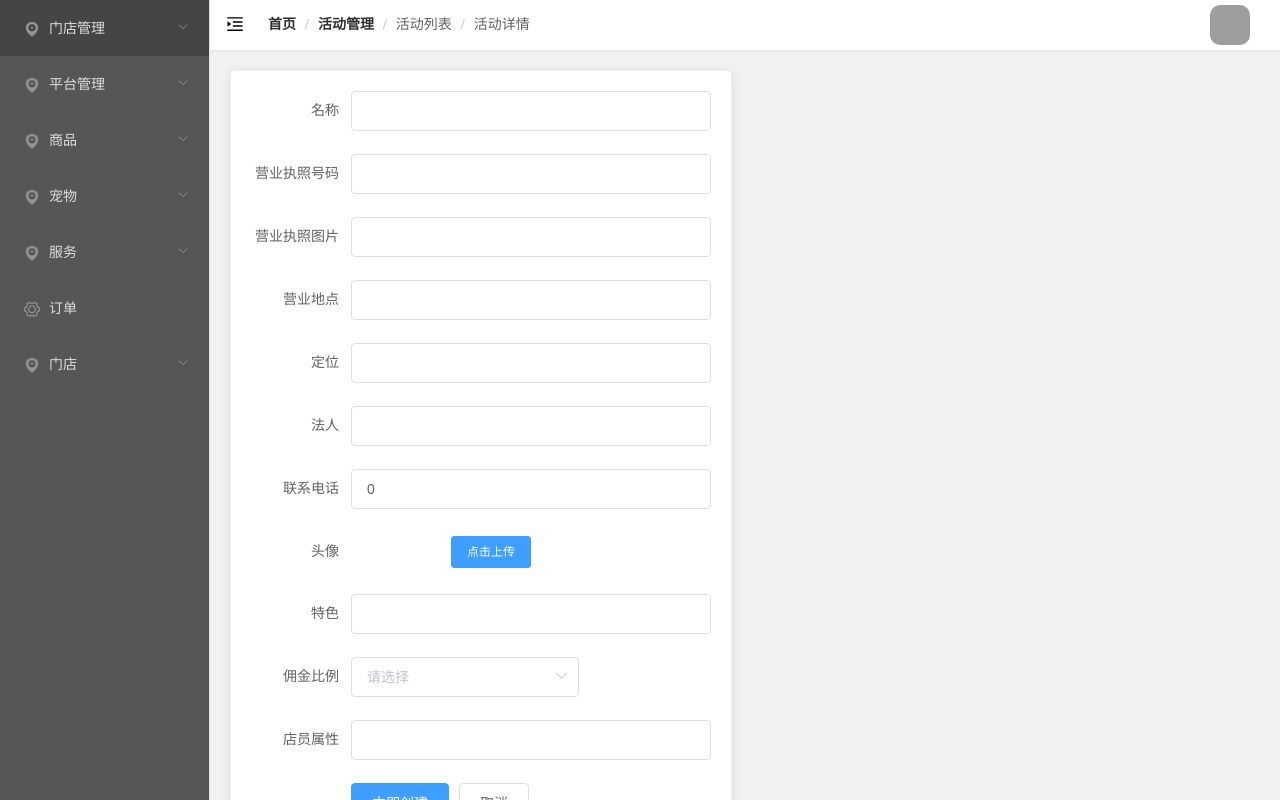
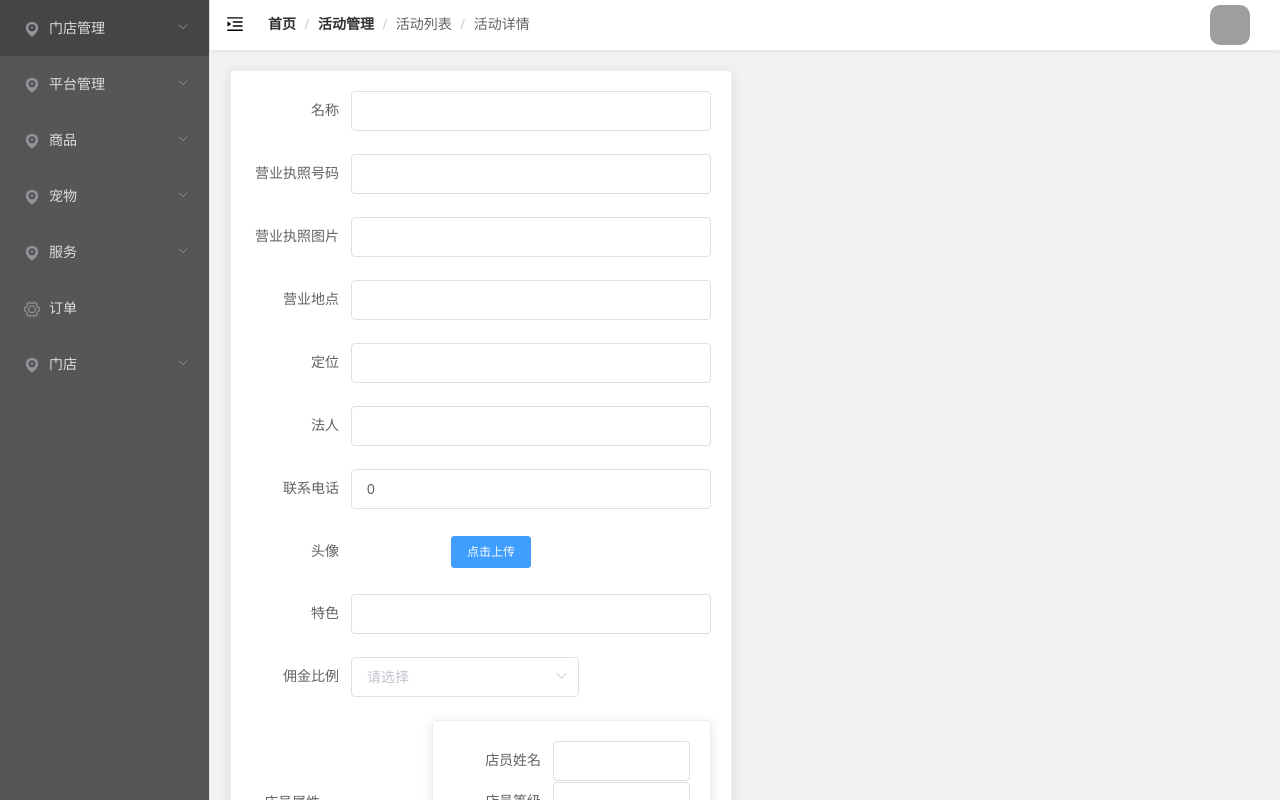
Before and after one commit to jzxyouok/aichongbang, a Vue app in the folder aichongbang/: page /#/info/shenqin in a window 1280 px wide. Built offline with nearby package versions, Linux system fonts and the light colour scheme; grey boxes are pictures that could not be loaded.

Commit message:
新增店员基本信息选择

```diff
--- a/aichongbang/src/components/shop/shenqin.vue
+++ b/aichongbang/src/components/shop/shenqin.vue
@@ -25,14 +25,8 @@
           <el-input v-model="form.shopTel"></el-input>
         </el-form-item>
         <el-form-item style="display: flex;align-items: center" label="头像">
-            <el-upload
-            ref="upload"
-            class="upload-demo"
-            action="/shop/uploadShopImg"
-            :on-success='handleAvatarSuccess'
-
-            :auto-upload='false'
-           >
+          <el-upload ref="upload" class="upload-demo" action="/shop/uploadShopImg" :on-success='handleAvatarSuccess'
+            :auto-upload='false'>
             <el-button size="small" type="primary">点击上传</el-button>
           </el-upload>
         </el-form-item>
@@ -45,8 +39,18 @@
             <el-option label="10%" value="10%"></el-option>
           </el-select>
         </el-form-item>
-        <el-form-item label="店员属性">
-          <el-input ></el-input>
+        <el-form-item style="display: flex;align-items: center" label="店员属性">
+          <el-card class="">
+            <el-form-item label="店员姓名">
+              <el-input v-model="form.shopName"></el-input>
+            </el-form-item>
+            <el-form-item label="店员等级">
+              <el-input v-model="form.shopName"></el-input>
+            </el-form-item>
+            <el-form-item label="店员电话">
+              <el-input v-model="form.shopName"></el-input>
+            </el-form-item>
+          </el-card>
         </el-form-item>
         <el-form-item>
           <el-button type="primary" @click="onSubmit">立即创建</el-button>
@@ -74,22 +78,22 @@
           shopTel: 0,    //座机
           shopFeature: '',   //特色
           shopEmployee: [],    //店员属性
-          shopImg:''
+          shopImg: ''
         },
         dialogVisible: false,
       };
     },
     methods: {
       handleAvatarSuccess(res, file) {
-        const {url}=res.data
-        this.form.shopImg=url
+        const { url } = res.data
+        this.form.shopImg = url
       },
       onSubmit() {
         this.$refs.upload.submit()
-        var data={}
+        var data = {}
         setTimeout(() => {
           console.log(this.form.shopImg)
-         data={
+          data = {
             useMoney: this.form.useMoney,
             shopName: this.form.shopName,
             shopLicenceNum: this.form.shopLicenceNum,
@@ -99,7 +103,7 @@
             shopCorporate: this.form.shopCorporate,   //法人
             shopTel: 0,    //座机
             shopFeature: this.form.shopFeature,
-          shopImg:this.form.shopImg
+            shopImg: this.form.shopImg
           }
           fetchPost('/shop/uploadShop', data)
         }, 600);
@@ -109,6 +113,10 @@
 </script>
 
 <style scoped>
+  .el-form-item__content {
+    margin-left: 0px !important
+  }
+
   .avatar-uploader el-upload {
     border: 1px dashed #d9d9d9;
     border-radius: 6px;
```
Lines whose indentation alone changed are shown as unchanged.
